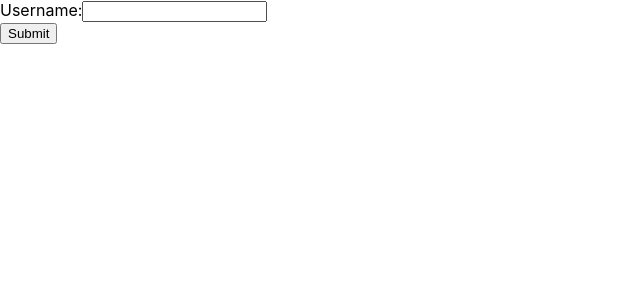
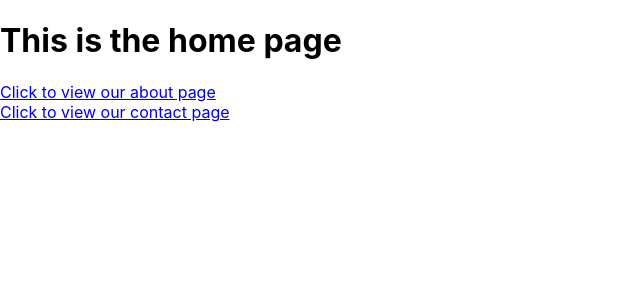
Before and after one commit to piyushdhamecha/weltec-react, a React (Create React App) app: page / in a window 1280 px wide. Shown: the top 300 px of the page, without its empty margins (0-640 px from the left). Built offline with nearby package versions, Linux system fonts and the light colour scheme.

Commit message:
14-12-2022

```diff
--- a/package.json
+++ b/package.json
@@ -8,6 +8,7 @@
     "@testing-library/user-event": "^13.5.0",
     "react": "^18.2.0",
     "react-dom": "^18.2.0",
+    "react-router-dom": "^6.4.5",
     "react-scripts": "5.0.1",
     "styled-components": "^5.3.6",
     "web-vitals": "^2.1.4"
--- a/src/index.js
+++ b/src/index.js
@@ -12,7 +12,8 @@ import "./index.css";
 // import App from "./forward-ref-08-12-2022";
 // import App from "./memo-09-12-2022";
 // import App from "./memo-2-12-12-2022";
-import App from "./forms-13-12-2022";
+// import App from "./forms-13-12-2022";
+import App from "./router-14-12-2022";
 
 const root = ReactDOM.createRoot(document.getElementById("root"));
 root.render(
--- /dev/null
+++ b/src/router-14-12-2022/About.js
@@ -0,0 +1,9 @@
+const About = () => {
+  return (
+    <div className="about">
+      <h1>This is the about page</h1>
+    </div>
+  );
+};
+
+export default About;
--- /dev/null
+++ b/src/router-14-12-2022/App.js
@@ -0,0 +1,39 @@
+import {
+  Routes,
+  Route,
+  RouterProvider,
+  createBrowserRouter,
+} from "react-router-dom";
+import About from "./About";
+import Contact from "./Contact";
+import Home from "./Home";
+
+const router = createBrowserRouter([
+  {
+    path: "/",
+    element: <Home />,
+  },
+  {
+    path: "about",
+    element: <About />,
+  },
+  {
+    path: "contact",
+    element: <Contact />,
+  },
+]);
+
+const App = () => {
+  return (
+    <div className="app">
+      <RouterProvider router={router} />
+      {/* <Routes>
+        <Route path="/" element={<Home />} />
+        <Route path="about" element={<About />} />
+        <Route path="contact" element={<Contact />} />
+      </Routes> */}
+    </div>
+  );
+};
+
+export default App;
--- /dev/null
+++ b/src/router-14-12-2022/Contact.js
@@ -0,0 +1,9 @@
+const Contact = () => {
+  return (
+    <div className="contact">
+      <h1>This is the contact page</h1>
+    </div>
+  );
+};
+
+export default Contact;
--- /dev/null
+++ b/src/router-14-12-2022/Home.js
@@ -0,0 +1,25 @@
+import { Link, useNavigate } from "react-router-dom";
+
+const Home = () => {
+  //   const navigate = useNavigate();
+
+  //   const handleClick = () => {
+  //     navigate("about");
+  //   };
+
+  return (
+    <div className="home">
+      <h1>This is the home page</h1>
+      <div>
+        {/* <button onClick={handleClick}>Click to view our about page</button> */}
+        <Link to="about">Click to view our about page</Link>
+        {/* <a href="/about">Click to view our about page</a> */}
+      </div>
+      <div>
+        <Link to="contact">Click to view our contact page</Link>
+      </div>
+    </div>
+  );
+};
+
+export default Home;
--- /dev/null
+++ b/src/router-14-12-2022/index.js
@@ -0,0 +1,3 @@
+import App from "./App";
+
+export default App;
```
Also changed, not shown: 1 other file (tests, documents, lock files or other folders).
